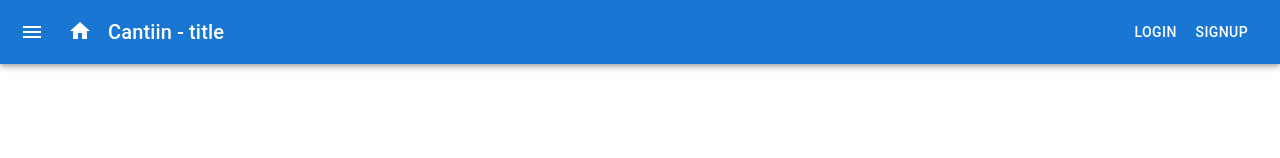
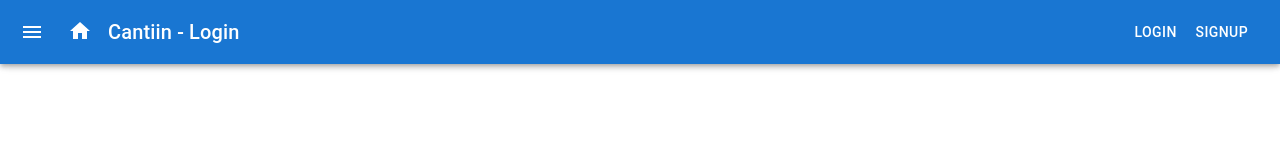
Before and after one commit to Techsolutions1213/Cantiin-React-NextJS, a React (Create React App) app in the folder Cantiin-React-MaterialUI/: page /test in a window 1280 px wide. Both pictures are taken after a click on the button "LOGIN". Shown: the top 158 px of the page. Built offline with nearby package versions, Linux system fonts and the light colour scheme; no server answers.

Commit message:
Login page now changes Title

```diff
--- a/Cantiin-React-MaterialUI/src/Contexts/Title.js
+++ b/Cantiin-React-MaterialUI/src/Contexts/Title.js
@@ -6,6 +6,7 @@ class TitleContextProvider extends Component {
     state = { title: "title" };
 
     setHeaderTitle=(newTitle)=>{
+
         this.setState({ title: newTitle });
     }
 
--- a/Cantiin-React-MaterialUI/src/Routes/Auth/Login.js
+++ b/Cantiin-React-MaterialUI/src/Routes/Auth/Login.js
@@ -1,4 +1,4 @@
-import React,  {useState, useContext} from "react";
+import React,  {useState, useContext, useEffect} from "react";
 import Avatar from "@mui/material/Avatar";
 import Button from "@mui/material/Button";
 import CssBaseline from "@mui/material/CssBaseline";
@@ -14,7 +14,11 @@ import Container from "@mui/material/Container";
 import { createTheme, ThemeProvider } from "@mui/material/styles";
 
 import AuthContext from "../../Contexts/Authentication";
+import { TitleContext } from "../../Contexts/Title";
+
 import fetchers from "../../Functions/fetchers";
+
+
 
 
 
@@ -36,9 +40,19 @@ const theme = createTheme();
 export default function SignIn() {
 	const {successfulUserResponse} = useContext(AuthContext);
 
+	const {setHeaderTitle, headerTitle} = useContext(TitleContext);
+	useEffect(()=>{
+		setHeaderTitle("Login");
+	}, [headerTitle]);
 
 	const [errMessage,setErrorMessage] = useState("");
 	const [formErrors,setFormErrors] = useState({"username":"", "password":""});
+
+
+
+
+
+
 
 	const handleSubmit = (event) =>{
 		event.preventDefault();
```
